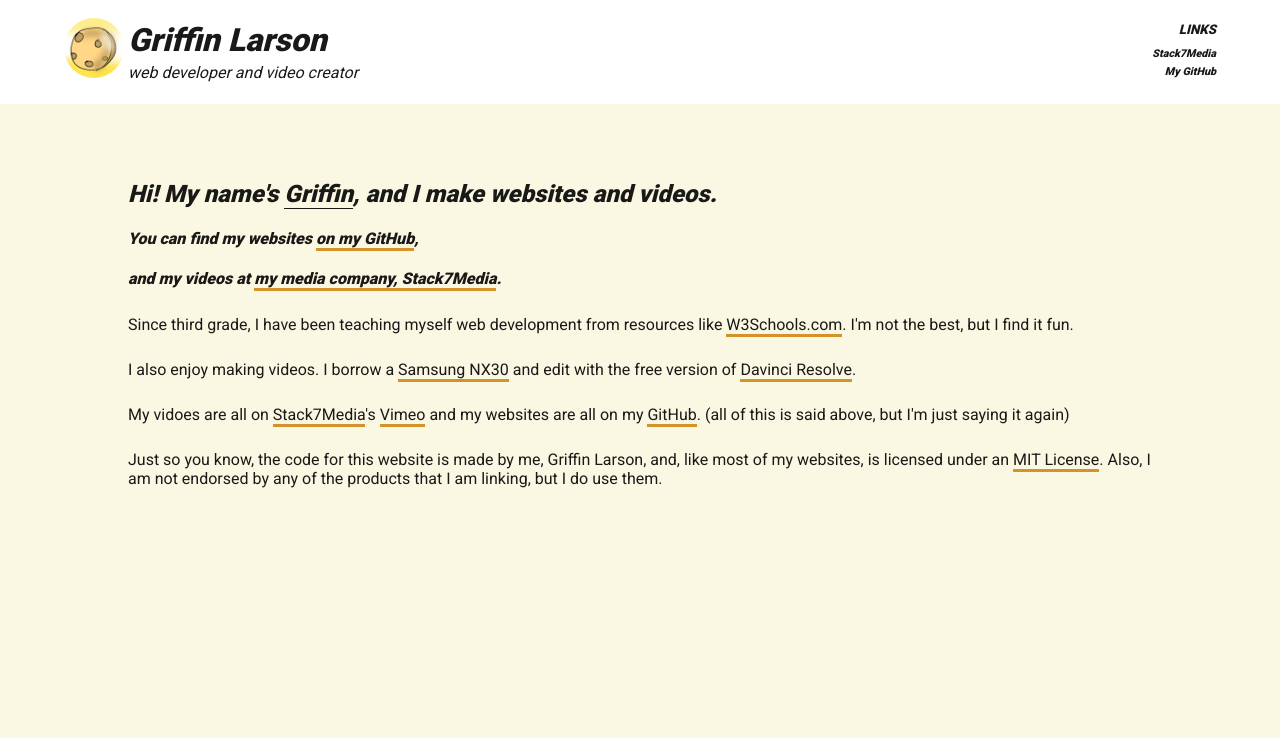
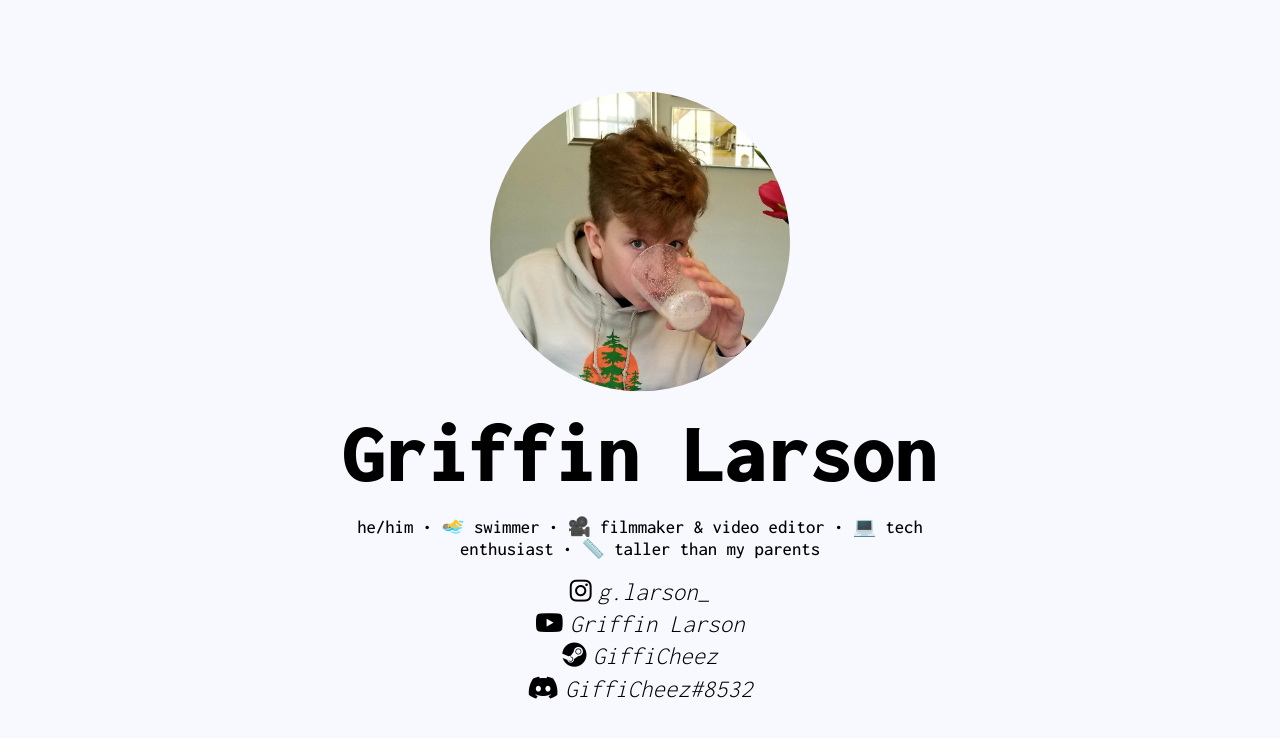
Before and after one commit to griffincodes/griffincodes.github.io, a plain HTML site: page index.html in a window 1280 px wide. Drawn offline with Linux system fonts and the light colour scheme.

Commit message:
Add files via upload

```diff
--- a/index.html
+++ b/index.html
@@ -1,33 +1,20 @@
 <!DOCTYPE html>
 <html>
 <head>
-    <link rel="stylesheet" href="style.css">
 	<title>Griffin Larson</title>
-    <link rel="shortcut icon" type="img/png" href="pfp[1].png">
+	<link rel="stylesheet" type="text/css" href="style.css">
+	<link rel="preconnect" href="https://fonts.gstatic.com">
+	<link href="https://fonts.googleapis.com/css2?family=Inconsolata:wght@300;500;900&display=swap" rel="stylesheet">
+	<script src="https://kit.fontawesome.com/4e4ccd0c03.js" crossorigin="anonymous"></script>
+	<link rel="shortcut icon" type="img/png" href="drinking milk.png">
+	<meta charset="utf-8">
 </head>
 <body>
-    <div id="topbar">
-      <div id="title">
-        <img src="pfp[1].png" alt="logo">
-        <div>
+	<div id="container">
+		<img id="pfp" src="drinking milk.png">
 		<h1>Griffin Larson</h1>
-          <h4>web developer and video creator</h4>
-        </div>
-      </div>
-      <div id="toplinks">
-        <h5>LINKS</h5>
-        <h6><a href="https://stack7media.me">Stack7Media</a></h6>
-        <h6><a href="https://github.com/griffincodes">My GitHub</a></h6>
-      </div>
-    </div>
-    <div id="pagecontent">
-      <h2>Hi! My name's <u>Griffin</u>, and I make websites and videos.</h2>
-      <h4>You can find my websites <a href="https://github.com/griffincodes" target="_blank">on my GitHub</a>,</h4>
-      <h4>and my videos  at <a href="https://stack7media.me" target="_blank">my media company, Stack7Media</a>.</h4>
-      <p>Since third grade, I have been teaching myself web development from resources like <a href="https://w3schools.com" target="_blank">W3Schools.com</a>. I'm not the best, but I find it fun.</p>
-      <p>I also enjoy making videos. I borrow a <a href="https://www.amazon.com/Samsung-20-3MP-Mirrorless-Digital-18-55mm/dp/B00HV6KGNM" target="_blank">Samsung NX30</a> and edit with the free version of <a href="https://www.blackmagicdesign.com/products/davinciresolve" target="_blank">Davinci Resolve</a>.</p>
-      <p>My vidoes are all on <a href="https://stack7media.me" target="_blank">Stack7Media</a>'s <a href="https://vimeo.com/stack7media" target="_blank">Vimeo</a> and my websites are all on my <a href="https://github.com/griffincodes" target="_blank">GitHub</a>. (all of this is said above, but I'm just saying it again)</p>
-      <p>Just so you know, the code for this website is made by me, Griffin Larson, and, like most of my websites, is licensed under an <a href="https://cheese.mit-license.org" target="_blank">MIT License</a>. Also, I am not endorsed by any of the products that I am linking, but I do use them.</p>
+		<h3>he/him • 🏊‍♂️ swimmer • 🎥 filmmaker & video editor • 💻 tech enthusiast • 📏 taller than my parents</h3>
+		<div id="socials"><div><a href="https://www.instagram.com/g.larson_" target="_blank"><i class="fab fa-instagram"></i>g.larson_</a></div><div><a href="https://www.youtube.com/channel/UCLR72Qr41uKghokN9h646vg" target="_blank"><i class="fab fa-youtube"></i>Griffin Larson</a></div><div><a href="https://steamcommunity.com/id/gifficheez" target="_blank"><i class="fab fa-steam"></i>GiffiCheez</a></div><div><i class="fab fa-discord"></i>GiffiCheez#8532</div></div>
 	</div>
 </body>
 </html>
--- a/style.css
+++ b/style.css
@@ -1,92 +1,64 @@
-@import url('https://fonts.googleapis.com/css?family=Roboto:400,900&display=swap&subset=latin-ext');
 body {
-  background-color: #FAF7E3;
-  color: rgba(0,0,0,0.9);
-  font-family: 'Roboto', sans-serif;
-  font-weight: 400;
+	background-color: #f8f8ff;
+	color: #000;
 }
-::selection {
-  background-color: #000;
-  color: goldenrod;
+
+#container {
+    position: absolute;
+    top: 50%;
+    left: 50%;
+    -moz-transform: translateX(-50%) translateY(-50%);
+    -webkit-transform: translateX(-50%) translateY(-50%);
+    transform: translateX(-50%) translateY(-50%);
+    text-align: center;
 }
-h1, h2, h3, h4, h5, h6 {
-  font-weight: 900;
-  font-style: italic;
+
+#pfp {
+	height: 300px;
+	border: 0px solid trasparent;
+	border-radius: 100%;
 }
-#title h4 {
-  font-weight: 400;
-  margin-top: 0px;
+
+h1 {
+	font-family: 'Inconsolata', sans-serif;
+	font-weight: 900;
+	font-size: 85px;
+	margin-top: 2%;
+	margin-bottom: 2%;
 }
-#title h1 {
-  margin-bottom: 4px;
+
+h3 {
+	font-family: 'Inconsolata', sans-serif;
+	font-weight: 500;
 }
-#title {
-  margin-left: 5%;
-  display: inline-block;
+
+#socials {
+	font-family: 'Inconsolata', sans-serif;
+	font-weight: 300;
+	font-style: italic;
+	font-size: 25px;
+	margin-top: 3%;
 }
-#topbar {
-  position: absolute;
-  top: 0px;
-  left: 0px;
-  right: 0px;
-  background-color: #fff;
+
+#socials a {
+	color: inherit;
+	text-decoration: none;
+	border-bottom: 2px solid #f8f8ff;
+	padding-bottom: 3px;
+	transition: border-bottom .5s ease;
 }
-#toplinks {
-  display: inline-block;
-  margin-right: 5%;
-  position: absolute;
-  right: 0px;
-  text-align: right;
+
+#socials a:hover {
+	border-bottom: 2px solid #000;
 }
-#toplinks h6 {
-  margin-bottom: 5px;
-  margin-top: 5px;
+
+.fab {
+	margin-right: 1%;
 }
-#toplinks h5 {
-  margin-bottom: 10px;
+
+#socials div {
+	margin-top: 1%;
+	margin-bottom: 1%;
+	margin-right: 2%;
+	margin-left: 2%;
 }
-#toplinks a {
-  border-bottom: none;
-  text-decoration: none;
-  color: inherit;
-  transition: border-bottom .5s;
-  background-color: transparent;
-}
-#toplinks a:hover {
-  border-bottom: 1px solid rgba(0,0,0,0.9);
-}
-#title img {
-  display: inline-block;
-  height: 60px;
-  border: 0px solid #fff;
-  border-radius: 75px;
-}
-#title div {
-  display: inline-block;
-}
-#pagecontent {
-  top: 20%;
-  position: absolute;
-  bottom: 10%;
-  left: 10%;
-  right: 10%;
-}
-u {
-  text-decoration: none;
-  border-bottom: 1.5px solid rgba(0,0,0,0.9);
-  padding-bottom: .1px;
-}
-a {
-  border-bottom: 3px solid rgba(212,147,42,1);
-  text-decoration: none;
-  color: inherit;
-  background-color: transparent;
-  transition: .3s background-color;
-}
-a:hover {
-  background-color: rgba(212,147,42,.3);
-}
-p {
-  padding-bottom: 5px;
-  padding-top: 5px;
-}
```
Also changed, not shown: drinking milk.png (added). Lines whose indentation alone changed are shown as unchanged.
